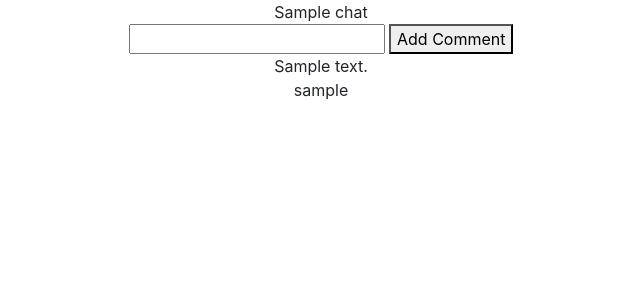
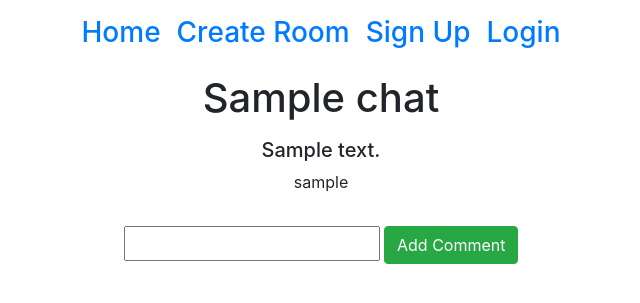
Before and after one commit to zforre/8.1-django-chat-app, a Django app: page /1/ in a window 1280 px wide. Shown: the top 303 px of the page, without its empty margins (319-959 px from the left). Run offline with Django 3.2, Linux system fonts and the light colour scheme; tables that the repository leaves empty hold one stand-in row (values such as "Sample post"); some libraries are stand-ins or nearby versions.

Commit message:
moves things around creates header element

```diff
--- a/accounts/templates/signup.html
+++ b/accounts/templates/signup.html
@@ -5,6 +5,6 @@
 <h1>Sign up Form</h1>
 <form method='post'>{% csrf_token %}
     {{form|crispy}}
-    <button>Sign up</button>
+    <button class="btn btn-success">Sign up</button>
 </form>
 {% endblock content %}
--- a/chat/static/css/base.css
+++ b/chat/static/css/base.css
@@ -4,6 +4,10 @@ ul {
 
 body {
     text-align: center;
+}
+
+input {
+    height: 35px;
 }
 
 .create {
--- a/chat/templates/chat/base.html
+++ b/chat/templates/chat/base.html
@@ -13,6 +13,7 @@
 <body>
 
     <div class="container">
+        {% include 'chat/header.html' %}
         {% block content %}
         {% endblock content %}
     </div>
--- a/chat/templates/chat/chat_detail.html
+++ b/chat/templates/chat/chat_detail.html
@@ -1,17 +1,21 @@
 {% extends 'chat/base.html' %}
 
 {% block content %}
-<div>{{object.name}}</div>
+<h1>{{object.name}}</h1>
+
+
+
+{% for comment in object.comment_set.all %}
+<div class="justify-content-center">
+    <h5 class="mt-3">{{comment.text}}</h5>
+    <p>{{comment.user}}</p>
+</div>
+{% endfor %}
 
 <form action="{% url 'chat:comment_create' object.id %}" method='post'>{% csrf_token %}
-    <input type='text' name='text'>
-    <button>Add Comment</button>
+    <input class="mt-3  " type='text' name='text'>
+    <button class="btn btn-success">Add Comment</button>
 </form>
-
-    {% for comment in object.comment_set.all %}
-        <div>{{comment.text}}</div>
-        <span>{{comment.user}}</span>
-    {% endfor %}
 
 
 {% endblock content %}
--- a/chat/templates/chat/chat_form.html
+++ b/chat/templates/chat/chat_form.html
@@ -4,7 +4,8 @@
 
 <form action="{% url 'chat:chat_create' %}" method='post'>{% csrf_token %}
     {{form.as_p}}
-    <button>Create Chat Room</button>
+    <button class="btn btn-success">Create Chat Room</button>
 </form>
 
+
 {% endblock content %}
--- /dev/null
+++ b/chat/templates/chat/header.html
@@ -0,0 +1,15 @@
+<nav class="row">
+    <ul class="col d-flex justify-content-center">
+        <h3 class="mt-3 mr-3"><a href="{% url 'chat:chat_list' %}">Home</a></h3>
+        <h3 class="mt-3 mr-3"><a href="{% url 'chat:chat_create' %}">Create Room</a></h3>
+        <h3 class="mt-3 mr-3"><a href="{% url 'accounts:signup' %}">Sign Up</a></h3>
+
+
+        {% if request.user.is_authenticated %}
+        <h3 class="mt-3"><a href="{% url 'logout' %}" class="mt-3">Logout</a></h3>
+        {% else %}
+        <h3 class="mt-3"><a href="{% url 'login' %}" class="mt-3">Login</a></h3>
+        {% endif %}
+
+    </ul>
+</nav>
```
Also changed, not shown: chat/templates/chat/chat_list.html (+5 -5 lines).
